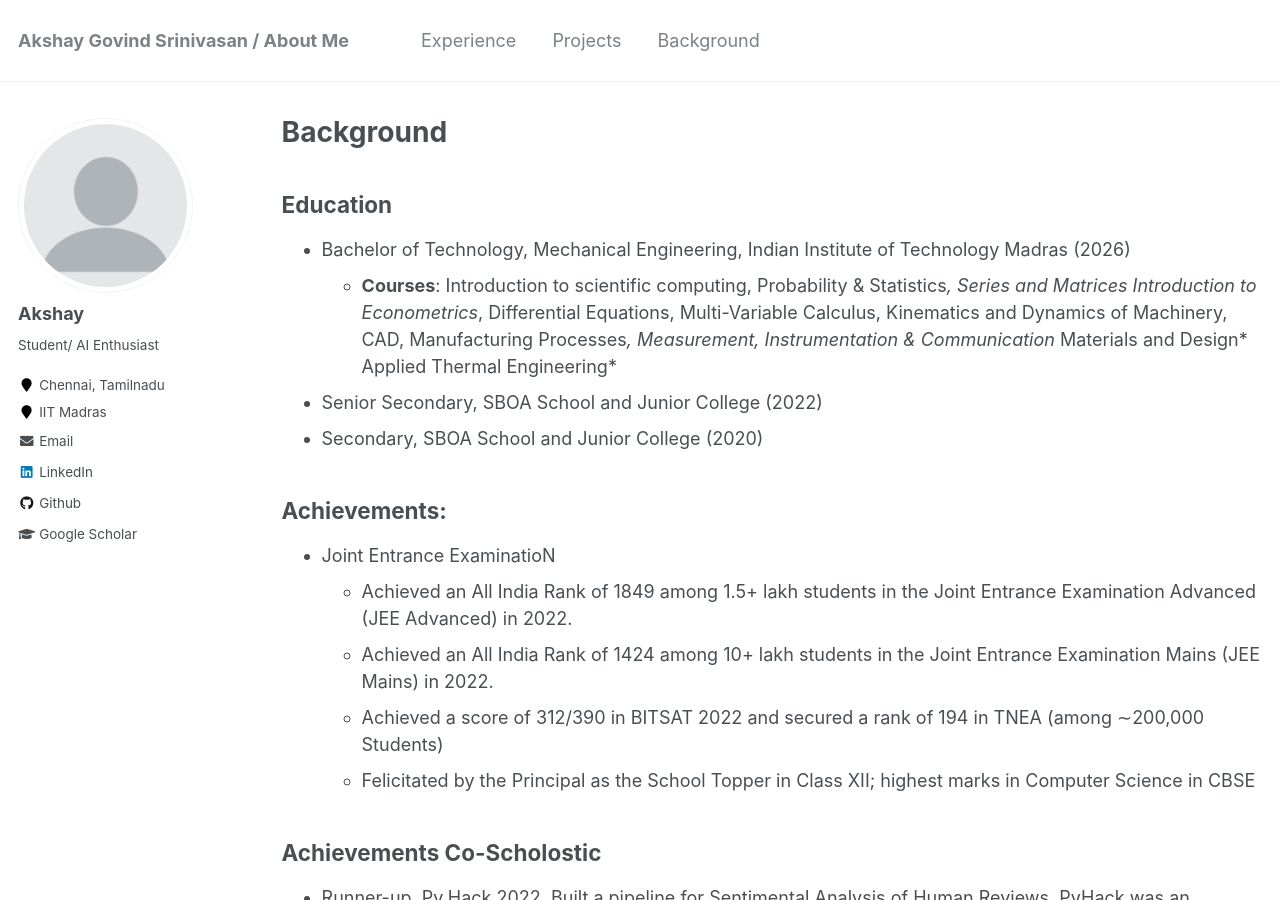
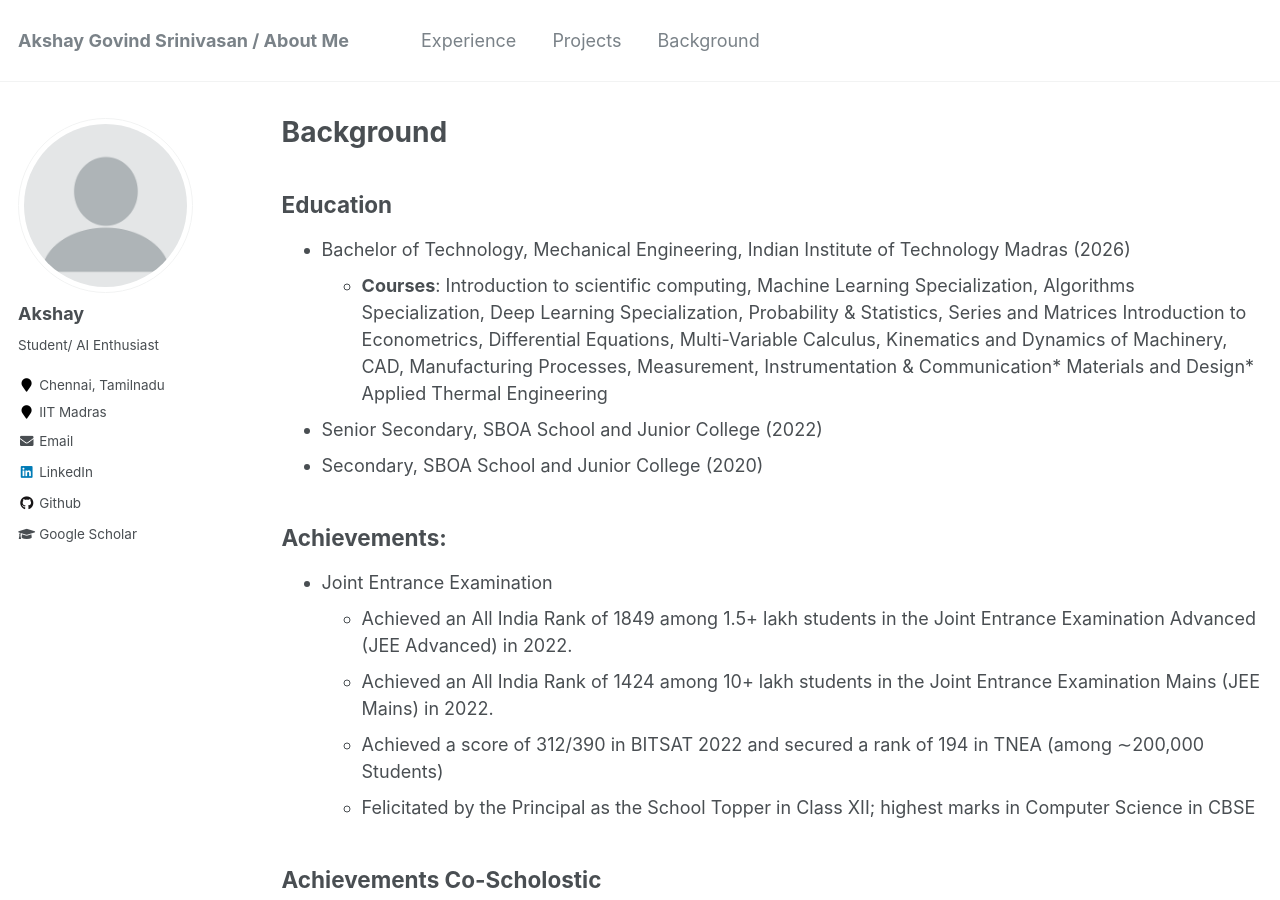
Before and after one commit to TensorTeen/tensorteen.github.io, a Jekyll site: the page built from _pages/cv.md, in a window 1280 px wide and 900 px high. Built offline with Jekyll 4.4.1, drawn with Linux system fonts in a browser that asks for light colours.

Commit message:
few changes with cv

```diff
--- a/_pages/cv.md
+++ b/_pages/cv.md
@@ -12,13 +12,13 @@ redirect_from:
 <h2>Education</h2>
 
 * Bachelor of Technology, Mechanical Engineering, Indian Institute of Technology Madras (2026)
-  - **Courses**: Introduction to scientific computing, Probability & Statistics*, Series and Matrices Introduction to Econometrics*, Differential Equations, Multi-Variable Calculus, Kinematics and Dynamics of Machinery, CAD, Manufacturing Processes*, Measurement, Instrumentation & Communication* Materials and Design* Applied Thermal Engineering*
+  - **Courses**: Introduction to scientific computing, Machine Learning Specialization, Algorithms Specialization, Deep Learning Specialization, Probability & Statistics, Series and Matrices Introduction to Econometrics, Differential Equations, Multi-Variable Calculus, Kinematics and Dynamics of Machinery, CAD, Manufacturing Processes, Measurement, Instrumentation & Communication* Materials and Design* Applied Thermal Engineering
 
 * Senior Secondary, SBOA School and Junior College (2022)
 * Secondary, SBOA School and Junior College (2020)
 
 <h2> Achievements:</h2>
-* Joint Entrance ExaminatioN
+* Joint Entrance Examination
     - Achieved an All India Rank of 1849 among 1.5+ lakh students in the Joint Entrance Examination Advanced (JEE Advanced) in 2022.
     - Achieved an All India Rank of 1424 among 10+ lakh students in the Joint Entrance Examination Mains (JEE Mains) in 2022.
     - Achieved a score of 312/390 in BITSAT 2022 and secured a rank of 194 in TNEA (among ∼200,000 Students)
```
